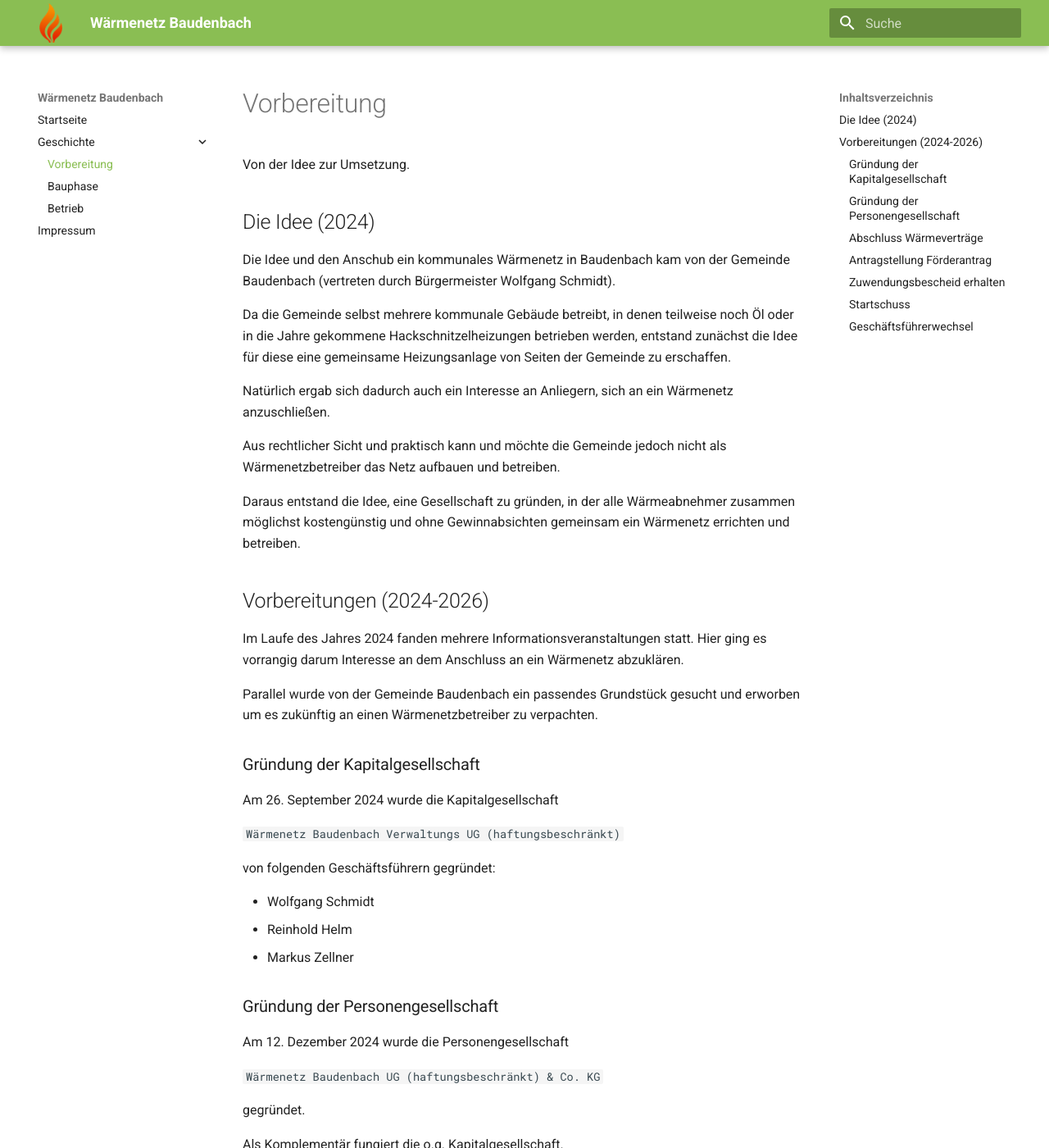
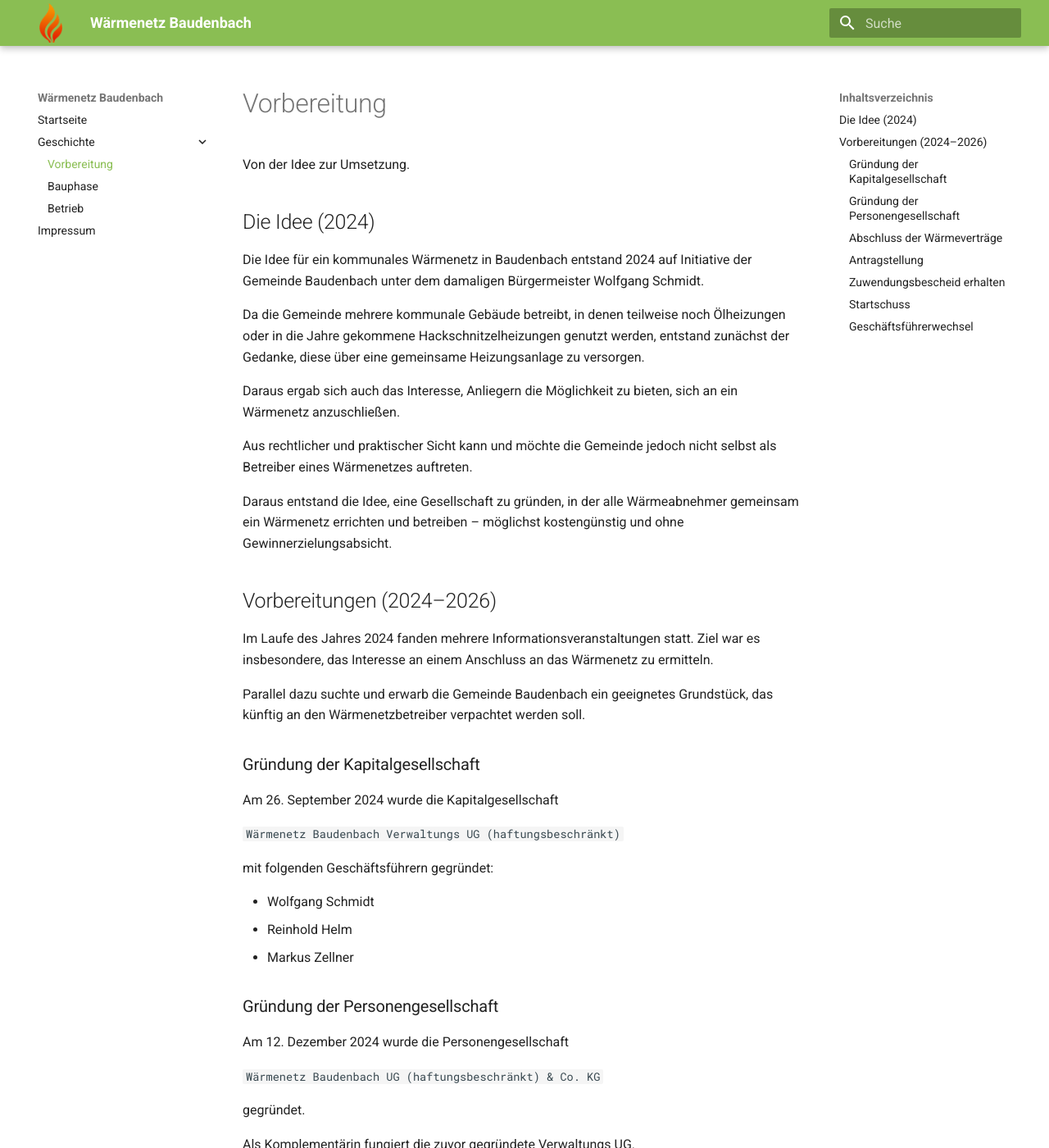
Before and after one commit to odin568/waermenetz-baudenbach, an MkDocs documentation site: the page built from docs/Geschichte/Vorbereitung.md, in a window 1280 px wide and 1400 px high. Shown: the whole window at 82% size. Built offline with MkDocs 1.6.1 and Material for MkDocs 9.7.7, drawn with Linux system fonts in a browser that asks for light colours; some of the changed text lies outside the part shown.

Commit message:
Überarbeitung

```diff
--- a/docs/Geschichte/Vorbereitung.md
+++ b/docs/Geschichte/Vorbereitung.md
@@ -4,23 +4,21 @@ Von der Idee zur Umsetzung.
 
 ## Die Idee (2024)
 
-Die Idee und den Anschub ein kommunales Wärmenetz in Baudenbach kam von der Gemeinde Baudenbach (vertreten durch Bürgermeister Wolfgang Schmidt).
+Die Idee für ein kommunales Wärmenetz in Baudenbach entstand 2024 auf Initiative der Gemeinde Baudenbach unter dem damaligen Bürgermeister Wolfgang Schmidt.
 
-Da die Gemeinde selbst mehrere kommunale Gebäude betreibt, in denen teilweise noch Öl oder in die Jahre gekommene Hackschnitzelheizungen betrieben werden, entstand zunächst die Idee für diese eine gemeinsame Heizungsanlage von Seiten der Gemeinde zu erschaffen.
+Da die Gemeinde mehrere kommunale Gebäude betreibt, in denen teilweise noch Ölheizungen oder in die Jahre gekommene Hackschnitzelheizungen genutzt werden, entstand zunächst der Gedanke, diese über eine gemeinsame Heizungsanlage zu versorgen.
 
-Natürlich ergab sich dadurch auch ein Interesse an Anliegern, sich an ein Wärmenetz anzuschließen.
+Daraus ergab sich auch das Interesse, Anliegern die Möglichkeit zu bieten, sich an ein Wärmenetz anzuschließen.
 
-Aus rechtlicher Sicht und praktisch kann und möchte die Gemeinde jedoch nicht als Wärmenetzbetreiber das Netz aufbauen und betreiben.
+Aus rechtlicher und praktischer Sicht kann und möchte die Gemeinde jedoch nicht selbst als Betreiber eines Wärmenetzes auftreten.
 
-Daraus entstand die Idee, eine Gesellschaft zu gründen, in der alle Wärmeabnehmer zusammen möglichst kostengünstig und ohne Gewinnabsichten gemeinsam ein Wärmenetz errichten und betreiben.
+Daraus entstand die Idee, eine Gesellschaft zu gründen, in der alle Wärmeabnehmer gemeinsam ein Wärmenetz errichten und betreiben – möglichst kostengünstig und ohne Gewinnerzielungsabsicht.
 
+## Vorbereitungen (2024–2026)
 
-## Vorbereitungen (2024-2026)
+Im Laufe des Jahres 2024 fanden mehrere Informationsveranstaltungen statt. Ziel war es insbesondere, das Interesse an einem Anschluss an das Wärmenetz zu ermitteln.
 
-Im Laufe des Jahres 2024 fanden mehrere Informationsveranstaltungen statt. Hier ging es vorrangig darum Interesse an dem Anschluss an ein Wärmenetz abzuklären.
-
-Parallel wurde von der Gemeinde Baudenbach ein passendes Grundstück gesucht und erworben um es zukünftig an einen Wärmenetzbetreiber zu verpachten.
-
+Parallel dazu suchte und erwarb die Gemeinde Baudenbach ein geeignetes Grundstück, das künftig an den Wärmenetzbetreiber verpachtet werden soll.
 
 ### Gründung der Kapitalgesellschaft
 
@@ -28,7 +26,7 @@ Am 26. September 2024 wurde die Kapitalgesellschaft
 
 `Wärmenetz Baudenbach Verwaltungs UG (haftungsbeschränkt)`
 
-von folgenden Geschäftsführern gegründet:
+mit folgenden Geschäftsführern gegründet:
 
 - Wolfgang Schmidt
 - Reinhold Helm
@@ -42,34 +40,36 @@ Am 12. Dezember 2024 wurde die Personengesellschaft
 
 gegründet.
 
-Als Komplementär fungiert die o.g. Kapitalgesellschaft.
+Als Komplementärin fungiert die zuvor gegründete Verwaltungs UG.
 
-Als Kommanditisten dienen 13 Wärmekunden mit insgesamt 19 Anteilen i.H.v. 100 €.
+Als Kommanditisten beteiligen sich 13 Anschlussnehmer mit jeweils einem Anteil in Höhe von 100 € sowie die Gemeinde Baudenbach mit sechs Anteilen.
 
-### Abschluss Wärmeverträge
+Damit ergeben sich 14 Kommanditisten mit insgesamt 19 Anteilen.
 
-Im ersten Quartal 2025 konnten 27 Wärmeverträge unterschrieben werden. Damit konnte mit der Einreichung von Förderanträgen gestartet werden.
+### Abschluss der Wärmeverträge
 
-### Antragstellung Förderantrag
+Im ersten Quartal 2025 konnten 27 Wärmeverträge abgeschlossen werden. Damit waren die Voraussetzungen für die Beantragung von Fördermitteln geschaffen.
 
-Am 21. Mai 2025 wurde bei der BAFA (Bundesamt für Wirtschaft und Ausfuhrkontrolle) ein Förderantrag im Rahmen der Bundesförderung für effiziente Wärmenetze gestellt.
+### Antragstellung
+
+Am 21. Mai 2025 wurde bei der BAFA (Bundesamt für Wirtschaft und Ausfuhrkontrolle) ein Förderantrag im Rahmen der Bundesförderung für effiziente Wärmenetze eingereicht.
 
 ### Zuwendungsbescheid erhalten
 
-Am 22. April 2026 konnte nach einigen Rückfragen und Umplanungen der Zuwendungsbescheid entgegengenommen werden.
+Am 22. April 2026 konnte nach einigen Rückfragen und Anpassungen der Planung der Zuwendungsbescheid entgegengenommen werden.
 
 ### Startschuss
 
-Mit der Gesellschafterversammlung am 12.05.2026 wurde der Startschuss für die Bauphase gegeben.
+Mit der Gesellschafterversammlung am 12. Mai 2026 wurde der Startschuss für die Bauphase gegeben.
 
 ### Geschäftsführerwechsel
 
-Wolfgang Schmidt hat als erster Bürgermeister das Projekt initiiert und die Planungen von der Idee bis zur Umsetzung getrieben.
+Wolfgang Schmidt hat das Projekt als Erster Bürgermeister initiiert und die Planungen von der ersten Idee bis zur Umsetzungsreife maßgeblich vorangetrieben.
 
-Seit Mai 2026 ist Johannes Hudezeck erster Bürgermeister von Baudenbach und übernimmt daher das Amt des Geschäftsführers von Wolfang Schmidt.
+Seit Mai 2026 ist Johannes Hudezeck Erster Bürgermeister der Gemeinde Baudenbach und übernimmt daher die Geschäftsführertätigkeit von Wolfgang Schmidt.
 
-Die anderen Geschäftsführer (Reinhold Helm und Markus Zellner) bleiben unverändert.
+Die weiteren Geschäftsführer, Reinhold Helm und Markus Zellner, bleiben unverändert im Amt.
 
 ---
 
-[Hier](Bauphase.md) geht's weiter mit der Bauphase.
+[Hier](Bauphase.md) geht es weiter zur Bauphase.
```
